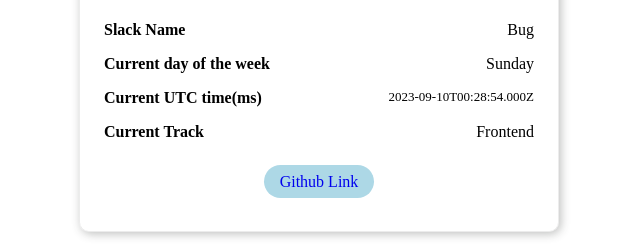
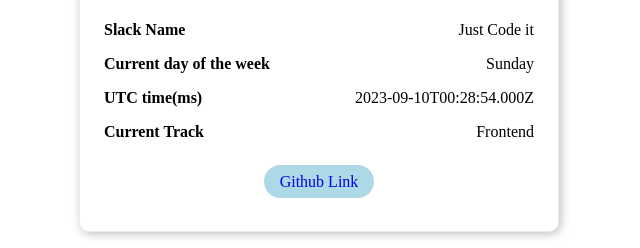
Before and after one commit to kinxlo/profileSite, a plain HTML site: page index.html in a window 1280 px wide. Shown: the part 580-828 px from the top of the page, without its empty margins (321-961 px from the left). Drawn offline with Linux system fonts and the light colour scheme.

Commit message:
init git

```diff
--- a/index.html
+++ b/index.html
@@ -14,7 +14,7 @@
           <img
             data-testid="slackDisplayImage"
             src="./assets/WhatsApp Image 2023-08-29 at 14.38.48.jpg"
-            alt="Bug"
+            alt="just code it"
           />
         </div>
       </main>
@@ -32,7 +32,7 @@
           </div>
           <!-- Current UTC Time -->
           <div class="detail">
-            <label>Current UTC time(ms)</label>
+            <label>UTC time(ms)</label>
             <p id="time" data-testid="currentUTCTime">00:00</p>
           </div>
           <!-- Current Track-->
--- a/main.js
+++ b/main.js
@@ -45,7 +45,7 @@ class Profile {
 }
 
 const me = new Profile(
-  `Bug`,
+  `Just Code it`,
   `Frontend`,
   `https://github.com/kinxlo/profileSite`
 );
--- a/style.css
+++ b/style.css
@@ -68,9 +68,9 @@ body {
   text-decoration: none;
 }
 
-#time{
+/* #time{
     font-size: small;
-}
+} */
 
 @media screen and (min-width: 1240px) {
 }
```
